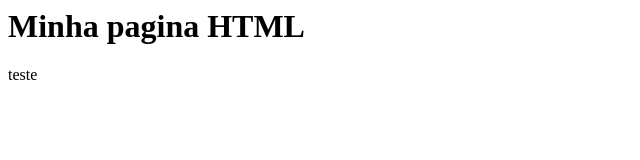
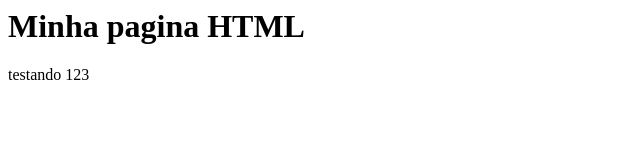
Before and after one commit to willamys/gama-no-git, a plain HTML site: page index.html in a window 1280 px wide. Shown: the full height of the page, 0-640 px from the left. Drawn offline with Linux system fonts and the light colour scheme.

Commit message:
alteração do index.html

```diff
--- a/index.html
+++ b/index.html
@@ -7,7 +7,7 @@
 <body>
 
 	<h1> Minha pagina HTML</h1>
-	<p>teste</p>
+	<p>testando 123</p>
 
 </body>
 
```
